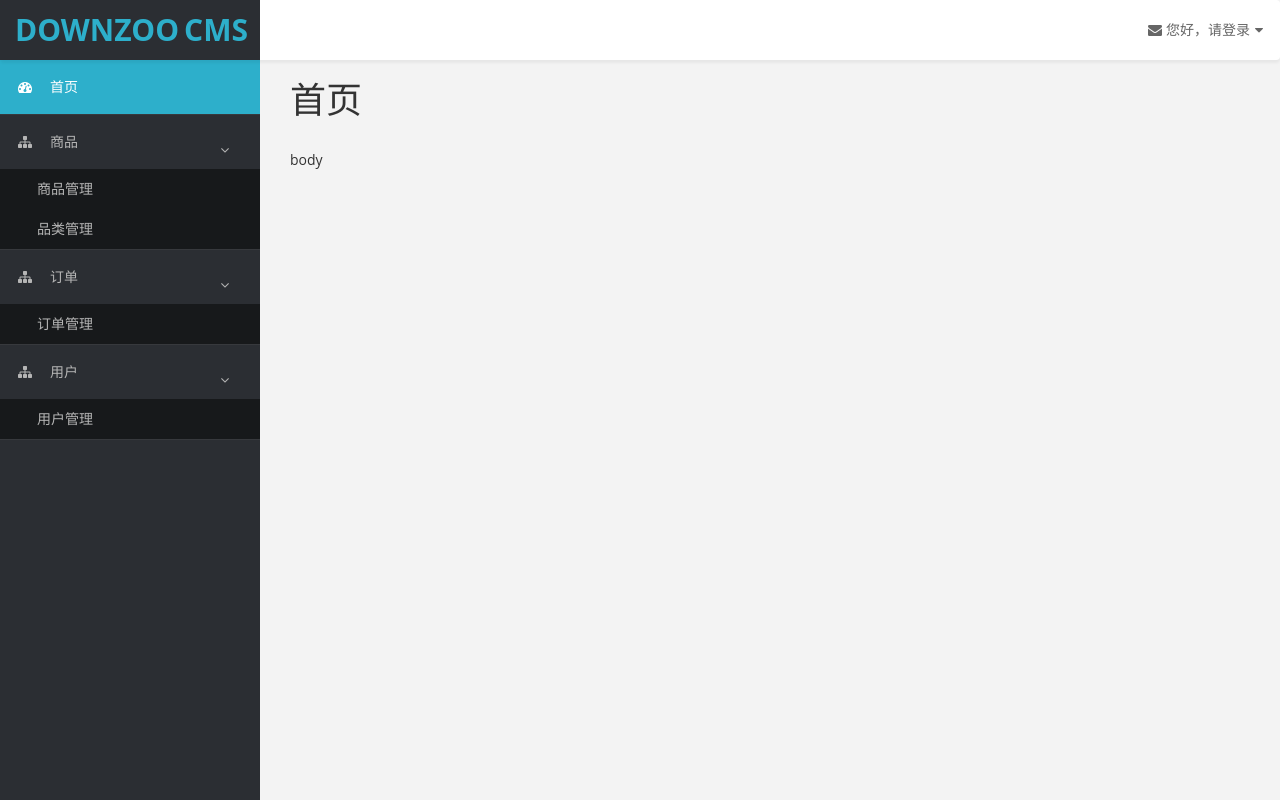
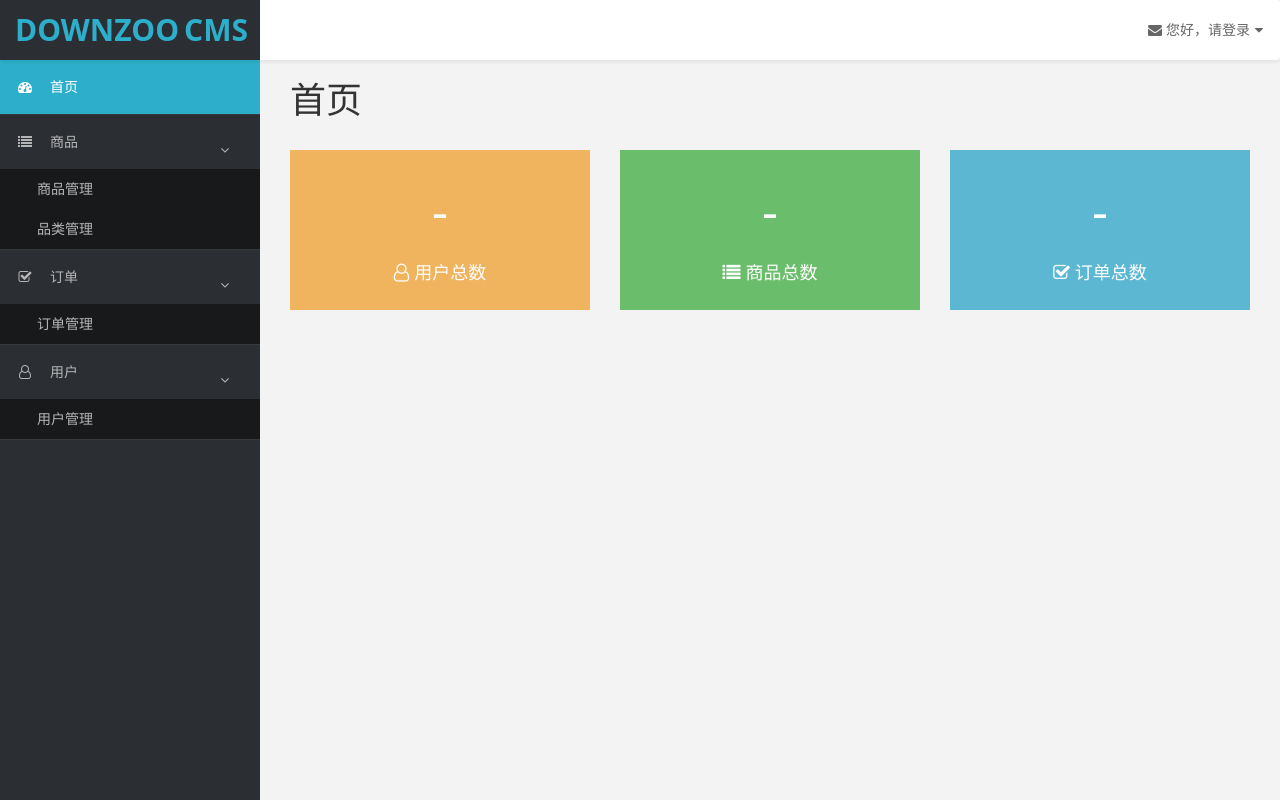
Before and after one commit to maidangzhu/downzoo-cms, a React app: page / in a window 1280 px wide. Built offline with nearby package versions, Linux system fonts and the light colour scheme; no server answers.

Commit message:
feat(downzoo-cms): 完成首页开发

```diff
--- a/src/component/layout/theme.css
+++ b/src/component/layout/theme.css
@@ -49,7 +49,6 @@
 p {
   font-size: 16px;
   line-height: 25px;
-  padding-top: 20px;
 }
 
 .panel {
@@ -158,7 +157,7 @@
 }
 
 .panel-heading {
-  padding: 15px 15px 0px;
+  padding: 15px 15px 0;
   border-bottom: 1px solid transparent;
   border-top-left-radius: 3px;
   border-top-right-radius: 3px;
@@ -229,7 +228,7 @@
 .back-footer-red {
   background-color: #F0433D;
   color: #fff;
-  border-top: 0px solid #fff;
+  border-top: 0 solid #fff;
 }
 
 .icon-box-right {
@@ -260,9 +259,9 @@
   padding: 20px;
   font-size: 20px;
   font-weight: 500;
-  -webkit-border-radius: 0px;
-  -moz-border-radius: 0px;
-  border-radius: 0px;
+  -webkit-border-radius: 0;
+  -moz-border-radius: 0;
+  border-radius: 0;
   background-color: #2EA7EB;
   color: #fff;
 }
@@ -295,7 +294,7 @@
 }
 
 .placeholder h2 {
-  margin-bottom: 0px;
+  margin-bottom: 0;
 }
 
 .donut {
@@ -383,7 +382,7 @@
 }
 
 .top-navbar {
-  margin: 0px;
+  margin: 0;
 }
 
 .top-navbar .navbar-brand {
@@ -419,7 +418,7 @@
   display: block;
   padding: 20px;
   color: #FFFFFF;
-  margin: 0px;
+  margin: 0;
 }
 
 .top-navbar .nav > li > a:hover, .top-navbar .nav > li > a:focus {
@@ -452,11 +451,11 @@
   margin-bottom: 8px;
   overflow: hidden;
   background-color: #f5f5f5;
-  border-radius: 0px;
+  border-radius: 0;
 }
 
 .dropdown-tasks > li > a {
-  padding: 0px 15px;
+  padding: 0 15px;
 }
 
 .dropdown-tasks p {
@@ -559,7 +558,7 @@
 }
 
 .navbar-default {
-  border: 0px solid black;
+  border: 0 solid black;
 }
 
 .navbar-header {
--- a/src/component/nav-side/index.jsx
+++ b/src/component/nav-side/index.jsx
@@ -19,7 +19,7 @@
             {/*商品*/}
             <li className="active">
               <Link to="/product">
-                <i className="fa fa-sitemap"/>
+                <i className="fa fa-list"/>
                 <span>商品</span>
                 <i className="fa arrow"/>
               </Link>
@@ -36,7 +36,7 @@
             {/*订单*/}
             <li className="active">
               <Link to="/order">
-                <i className="fa fa-sitemap"/>
+                <i className="fa fa-check-square-o"/>
                 <span>订单</span>
                 <i className="fa arrow"/>
               </Link>
@@ -50,7 +50,7 @@
             {/*用户*/}
             <li className="active">
               <Link to="/user">
-                <i className="fa fa-sitemap"/>
+                <i className="fa fa-user-o"/>
                 <span>用户</span>
                 <i className="fa arrow"/>
               </Link>
--- a/src/page/home/index.jsx
+++ b/src/page/home/index.jsx
@@ -1,17 +1,75 @@
 import React from 'react';
+import {Link} from 'react-router-dom';
+
 import PageTitle from 'component/page-title/index.jsx';
+import Statistic from 'service/statistic-service.jsx';
 
-const Home = () => {
-  return (
-    <div id="page-wrapper">
-      <PageTitle title="首页" />
-      <div className="row">
-        <div className="col-md-12">
-          body
+import './index.scss';
+
+const _statistic = new Statistic();
+
+class Home extends React.Component {
+  constructor(props) {
+    super(props);
+
+    this.state = {
+      userCount: '-',
+      productCount: '-',
+      orderCount: '-'
+    }
+  }
+
+  componentDidMount() {
+    this.loadCount();
+  }
+
+  loadCount() {
+    _statistic.getHomeCount()
+      .then(data => {
+        this.setState(data);
+      })
+      .catch(err => {
+        console.log('err', err);
+      })
+  }
+
+  render() {
+    return (
+      <div id="page-wrapper">
+        <PageTitle title="首页"/>
+        <div className="row">
+          <div className="col-md-4">
+            <Link to="/user" className="color-box brown">
+              <p className="count">{this.state.userCount}</p>
+              <p className="desc">
+                <i className="fa fa-user-o"/>
+                <span>用户总数</span>
+              </p>
+            </Link>
+          </div>
+          <div className="col-md-4">
+            <Link to="/product" className="color-box green">
+              <p className="count">{this.state.productCount}</p>
+              <p className="desc">
+                <i className="fa fa-list"/>
+                <span>商品总数</span>
+              </p>
+            </Link>
+          </div>
+          <div className="col-md-4">
+            <Link to="/order" className="color-box blue">
+              <p className="count">{this.state.orderCount}</p>
+              <p className="desc">
+                <i className="fa fa-check-square-o"/>
+                <span>订单总数</span>
+              </p>
+            </Link>
+          </div>
         </div>
       </div>
-    </div>
-  )
+    );
+  }
+
 }
 
 export default Home;
--- /dev/null
+++ b/src/page/home/index.scss
@@ -0,0 +1,34 @@
+.color-box {
+  display: block;
+  height: 160px;
+  padding: 20px 0;
+
+  text-align: center;
+  transition: .3s;
+  opacity: .9;
+
+  &:hover {
+    text-decoration: none;
+    color: #555;
+    opacity: 1;
+    transform: scale(1.08);
+  }
+
+  &:focus {
+    text-decoration: none;
+  }
+
+  .count {
+    height: 80px;
+    line-height: 80px;
+    font-size: 50px;
+  }
+
+  .desc {
+    font-size: 18px;
+
+    .fa {
+      margin-right: 5px;
+    }
+  }
+}
--- /dev/null
+++ b/src/service/statistic-service.jsx
@@ -0,0 +1,13 @@
+import MUtil from "util/mm.jsx";
+
+const _mm = new MUtil();
+
+class Static {
+  getHomeCount() {
+    return _mm.request({
+      url: '/manage/statistic/base_count.do',
+    })
+  }
+}
+
+export default Static;
--- a/webpack.config.js
+++ b/webpack.config.js
@@ -79,7 +79,7 @@
     // 处理html文件
     new HtmlWebpackPlugin({
       template: './src/index.html',
-      favicon: './favicon.ico'
+      // favicon: './favicon.ico'
     }),
     // 独立css文件
     new ExtractTextPlugin("css/[name].css"),
```
